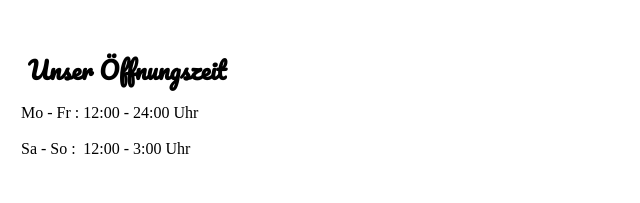
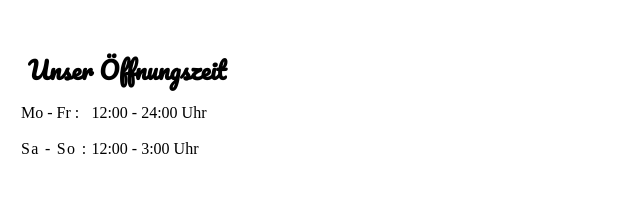
Before and after one commit to WassimMadwar/Resturant, a plain HTML site: page index.html in a window 1280 px wide. Shown: the part 1340-1543 px from the top of the page, 0-640 px from the left. Drawn offline with Linux system fonts and the light colour scheme.

Commit message:
Letter spacing bei Öffnungzeit

```diff
--- a/index.html
+++ b/index.html
@@ -92,7 +92,9 @@
         padding: 5px;
         text-decoration: underline;
       }
-
+      .ali{
+        letter-spacing: 1.3px;
+      }
     </style>
   </head>
   <body class="myBody">
@@ -168,7 +170,7 @@
           <td>12:00 - 24:00 Uhr</td>
         </tr>
         <tr>
-          <td>Sa - So :</td>
+          <td class="ali">Sa - So :</td>
           <td>12:00 - 3:00 Uhr</td>
         </tr>
       </table>
```
